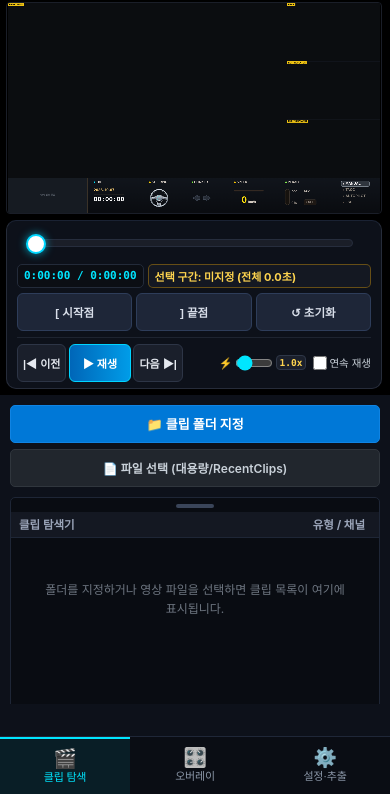
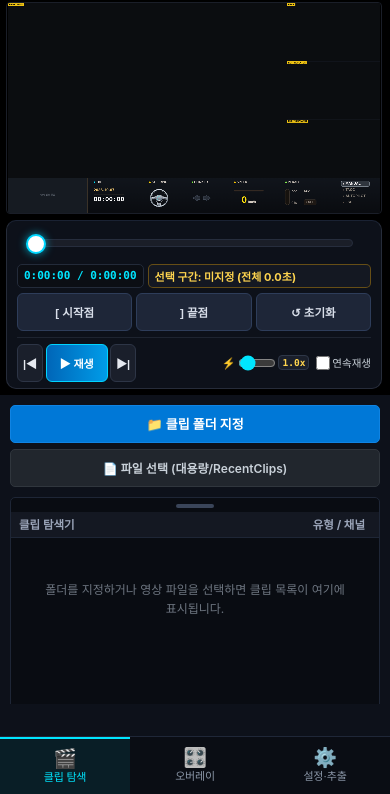
Before and after one commit to mhsong282828221212123123123/CT-dashcam-studio-WEB, a website built with Vite: page index.html in a window 390 px wide. Shown: the part 50-844 px from the top of the page. Built offline with nearby package versions, Linux system fonts and the light colour scheme.

Commit message:
fix(controls): ensure full text '연속재생' is completely visible on all narrow viewports

```diff
--- a/index.html
+++ b/index.html
@@ -303,8 +303,8 @@
                 <span id="lbl-speed-tag" class="slider-label clickable" title="더블클릭 시 1.0x 복원">⚡ 배속</span>
                 <input type="range" id="slider-preview-speed" min="1" max="10" value="2" class="range-slider" />
                 <span id="lbl-preview-speed-val" class="speed-value-badge clickable" title="더블클릭 시 1.0x 복원">1.0x</span>
-                <label class="chk-item chk-auto-next-label" style="margin-left: 8px;">
-                  <input type="checkbox" id="chk-auto-next" /> <span id="chk-auto-next-text">연속 재생</span>
+                <label class="chk-item chk-auto-next-label">
+                  <input type="checkbox" id="chk-auto-next" /> <span id="chk-auto-next-text">연속재생</span>
                 </label>
               </div>
 
--- a/src/core/i18n.ts
+++ b/src/core/i18n.ts
@@ -148,7 +148,7 @@ export const TRANSLATIONS: Record<SupportedLang, Record<string, string>> = {
     btn_in: '[ 시작점',
     btn_out: '] 끝점',
     btn_reset: '↺ 초기화',
-    chk_auto_next: '연속 재생',
+    chk_auto_next: '연속재생',
     lbl_speed: '⚡ 배속',
     lbl_bright: '☀ 밝기',
     lbl_contrast: '◐ 대비',
--- a/src/style.css
+++ b/src/style.css
@@ -2370,8 +2370,30 @@ kbd {
       flex-shrink: 0 !important;
     }
 
-    /* 410px 이하 (갤럭시 S24/아이폰 일반) 초슬림 뷰포트 최적화 */
-    @media (max-width: 410px) {
+    /* 420px 이하 (갤럭시 S24/아이폰 일반) 초슬림 뷰포트 최적화: 이전/다음 버튼을 아이콘 모드로 전환하여 "연속재생" 전체 글자 표기 공간 확보 */
+    @media (max-width: 420px) {
+      body:not(.view-desktop) #btn-prev-clip,
+      body.view-mobile #btn-prev-clip {
+        font-size: 0 !important;
+        padding: 4px 5px !important;
+        min-width: 26px !important;
+      }
+      body:not(.view-desktop) #btn-prev-clip::before,
+      body.view-mobile #btn-prev-clip::before {
+        content: '|◀';
+        font-size: 11px !important;
+      }
+      body:not(.view-desktop) #btn-next-clip,
+      body.view-mobile #btn-next-clip {
+        font-size: 0 !important;
+        padding: 4px 5px !important;
+        min-width: 26px !important;
+      }
+      body:not(.view-desktop) #btn-next-clip::before,
+      body.view-mobile #btn-next-clip::before {
+        content: '▶|';
+        font-size: 11px !important;
+      }
       body:not(.view-desktop) #lbl-speed-tag,
       body.view-mobile #lbl-speed-tag {
         font-size: 0 !important;
@@ -2385,7 +2407,7 @@ kbd {
       body:not(.view-desktop) #slider-preview-speed,
       body.view-mobile #slider-preview-speed {
         width: 38px !important;
-        min-width: 30px !important;
+        min-width: 28px !important;
       }
       body:not(.view-desktop) .btn-play-main,
       body.view-mobile .btn-play-main {
@@ -2401,10 +2423,12 @@ kbd {
       body:not(.view-desktop) #chk-auto-next-text,
       body.view-mobile #chk-auto-next-text {
         font-size: 10.5px !important;
+        white-space: nowrap !important;
+        word-break: keep-all !important;
       }
     }
 
-    /* 355px 이하 (갤럭시 Z 폴드 5 커버 화면: 344px) 극협소 뷰포트 대응 */
+    /* 355px 이하 (갤럭시 Z 폴드 5 커버 화면: 344px) 극협소 뷰포트에서도 "연속재생" 전체 글자 100% 완전 표기 */
     @media (max-width: 355px) {
       body:not(.view-desktop) .timeline-deck,
       body.view-mobile .timeline-deck {
@@ -2432,21 +2456,18 @@ kbd {
       }
       body:not(.view-desktop) #slider-preview-speed,
       body.view-mobile #slider-preview-speed {
-        width: 32px !important;
-        min-width: 26px !important;
+        width: 30px !important;
+        min-width: 24px !important;
       }
       body:not(.view-desktop) #chk-auto-next-text,
       body.view-mobile #chk-auto-next-text {
-        font-size: 0 !important;
-      }
-      body:not(.view-desktop) #chk-auto-next-text::before,
-      body.view-mobile #chk-auto-next-text::before {
-        content: '연속';
         font-size: 10px !important;
+        white-space: nowrap !important;
+        word-break: keep-all !important;
       }
       body:not(.view-desktop) .btn-range,
       body.view-mobile .btn-range {
-        font-size: 10.5px !important;
+        font-size: 10px !important;
         height: 25px !important;
         padding: 0 2px !important;
       }
```
